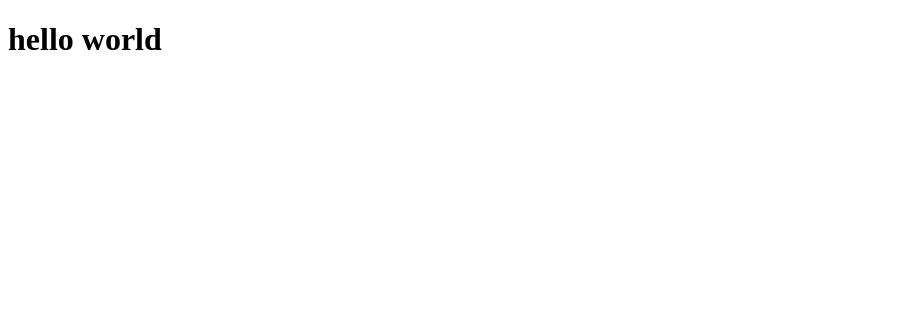
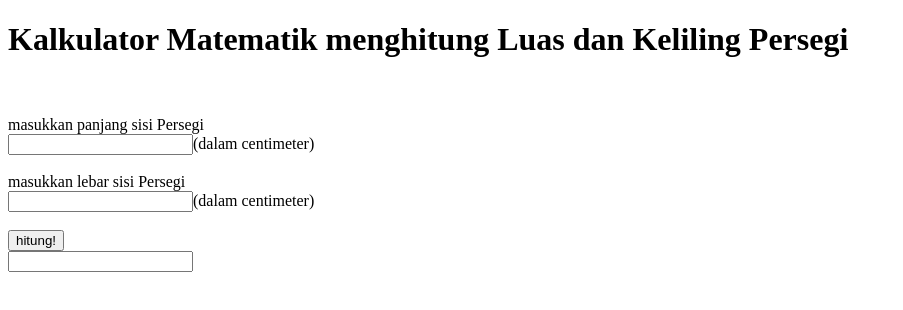
Before and after one commit to revou-fundamental-course/4-sep-23-roshilman, a plain HTML site: page index.html in a window 1280 px wide. Shown: the whole page, without its empty margins (0-903 px from the left). Drawn offline with Linux system fonts and the light colour scheme.

Commit message:
Update index.html

```diff
--- a/index.html
+++ b/index.html
@@ -1,7 +1,26 @@
 <!DOCTYPE html>
 <head>
     <title>miniproject roshilman</title>
+    <link rel="stylesheet" href="css/style.css">
+    <script src="js/script.js"></script>
 </head>
 <body>
-    <h1>hello world</h1>
+    <h1>Kalkulator Matematik menghitung Luas dan Keliling Persegi</h1>
+    <br>
+    <br>
+    <div>masukkan panjang sisi Persegi
+    <br>
+    <input type="number" name="panjangsisi" id="panjang">(dalam centimeter)
+    </div>
+    <br>
+    <div>masukkan lebar sisi Persegi
+    <br>
+    <input type="number" name="lebarsisi" id="lebar">(dalam centimeter)
+    </div>
+    <br>
+    <button id="hitung">hitung!</button>
+    <br>
+    <div>
+        <input type="number" id="hasilluas">
+    </div>
 </body>
```
